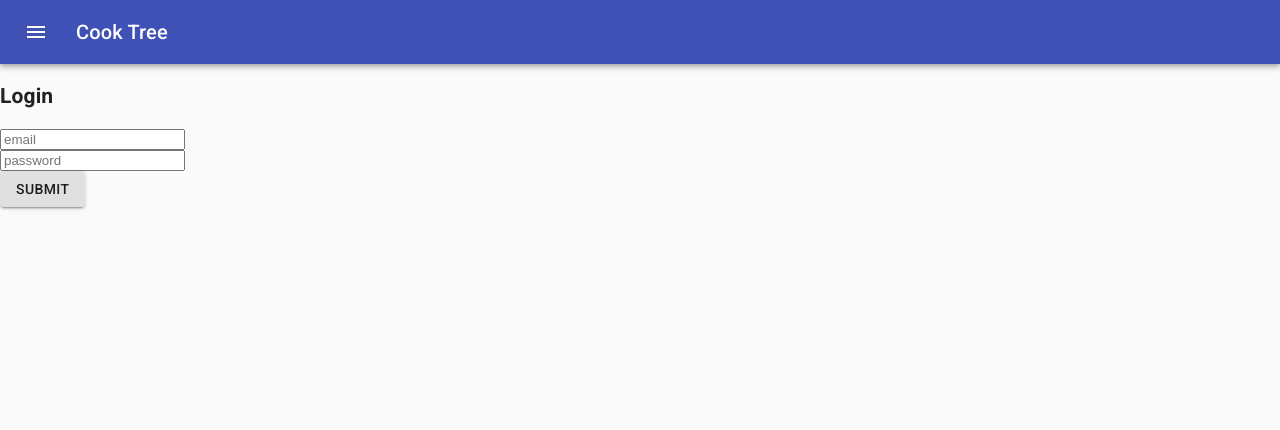
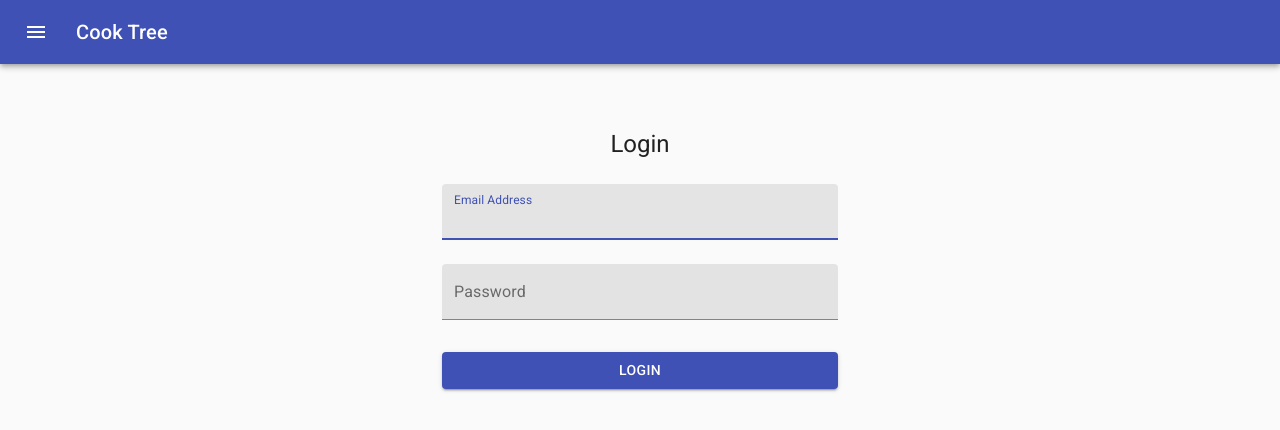
Before and after one commit to davisjustinw/cooktree, a React (Create React App) app in the folder client/: page /login in a window 1280 px wide. Shown: the top 430 px of the page. Built offline with nearby package versions, Linux system fonts and the light colour scheme; no server answers.

Commit message:
login and signup styled

```diff
--- a/client/src/routes/Login.js
+++ b/client/src/routes/Login.js
@@ -1,10 +1,15 @@
 import React, { Component } from 'react'
 import { connect } from 'react-redux'
 import { Redirect } from 'react-router-dom';
-import Button from '@material-ui/core/Button';
 
 import { changeHandler } from '../handlers/form'
 import { submitLogin } from '../actions/auth'
+
+import { withStyles } from '@material-ui/core/styles';
+import Typography from '@material-ui/core/Typography'
+import TextField from '@material-ui/core/TextField'
+import Container from '@material-ui/core/Container'
+import Button from '@material-ui/core/Button'
 
 class Login extends Component {
   constructor(props) {
@@ -23,32 +28,53 @@ class Login extends Component {
   }
 
   render() {
-    const { redirectToReferrer, location } = this.props
+    const { redirectToReferrer, location, classes } = this.props
 
     if (redirectToReferrer === true) {
       const { from } = location.state || { from: { pathname: '/' } }
       return <Redirect to={from} />
     }
     return (
-        <form onSubmit={this.handleSubmit}>
-          <h2>Login</h2>
-          <input
-            onChange={this.handleChange}
-            type='text'
-            name='email'
-            value={this.state.email}
-            placeholder='email'
-          /><br/>
-          <input
-            onChange={this.handleChange}
-            type='text'
-            name='password'
-            value={this.state.password}
-            placeholder='password'
-          /><br/>
+      <Container component="main" maxWidth="xs">
+        <div className={classes.paper}>
+          <Typography component="h1" variant="h5">
+            Login
+          </Typography>
+          <form className={classes.form} onSubmit={this.handleSubmit}>
+            <TextField
+              onChange={this.handleChange}
+              value={this.state.email}
+              variant="filled"
+              margin="normal"
+              fullWidth
+              id="email"
+              label="Email Address"
+              name="email"
+              autoFocus
+            />
 
-          <Button type='submit' variant="contained">Submit</Button>
-        </form>
+            <TextField
+              onChange={this.handleChange}
+              value={this.state.password}
+              variant="filled"
+              margin="normal"
+              fullWidth
+              id="password"
+              label="Password"
+              name="password"
+            />
+            <Button
+              type="submit"
+              fullWidth
+              variant="contained"
+              color="primary"
+              className={classes.submit}
+            >
+              Login
+            </Button>
+          </form>
+        </div>
+      </Container>
     )
   }
 }
@@ -63,4 +89,21 @@ const mapDispatchToProps = (dispatch) => {
   }
 }
 
-export default connect(mapStateToProps, mapDispatchToProps)(Login);
+const useStyles = theme => ({
+  paper: {
+    marginTop: theme.spacing(8),
+    display: 'flex',
+    flexDirection: 'column',
+    alignItems: 'center',
+  },
+
+  form: {
+    width: '100%', // Fix IE 11 issue.
+    marginTop: theme.spacing(1),
+  },
+  submit: {
+    margin: theme.spacing(3, 0, 2),
+  },
+});
+
+export default connect(mapStateToProps, mapDispatchToProps)(withStyles(useStyles)(Login));
--- a/client/src/routes/Signup.js
+++ b/client/src/routes/Signup.js
@@ -2,6 +2,12 @@ import React, { Component } from 'react'
 import { changeHandler } from '../handlers/form'
 import { connect } from 'react-redux'
 import { submitSignup } from '../actions/auth'
+
+import { withStyles } from '@material-ui/core/styles';
+import Typography from '@material-ui/core/Typography'
+import TextField from '@material-ui/core/TextField'
+import Container from '@material-ui/core/Container'
+import Button from '@material-ui/core/Button'
 
 class Signup extends Component {
   constructor() {
@@ -20,34 +26,72 @@ class Signup extends Component {
   }
 
   render() {
+    const { classes } = this.props
     return (
-      <div className='signup'>
-        <h2>Signup</h2>
-        <form onSubmit={this.handleSubmit}>
-          <input
-            onChange={this.handleChange}
-            type='text'
-            name='email'
-            value={this.state.email}
-            placeholder='email'
-          /><br/>
-          <input
-            onChange={this.handleChange}
-            type='text'
-            name='password'
-            value={this.state.password}
-            placeholder='password'
-          /><br/>
-          <input type='submit'/>
-        </form>
+      <Container component="main" maxWidth="xs">
+        <div className={classes.paper}>
+          <Typography component="h1" variant="h5">
+            Sign Up
+          </Typography>
+          <form className={classes.form} onSubmit={this.handleSubmit}>
+            <TextField
+              onChange={this.handleChange}
+              value={this.state.email}
+              variant="filled"
+              margin="normal"
+              fullWidth
+              id="email"
+              label="Email Address"
+              name="email"
+              autoFocus
+            />
 
-      </div> //end login
+            <TextField
+              onChange={this.handleChange}
+              value={this.state.password}
+              variant="filled"
+              margin="normal"
+              fullWidth
+              id="password"
+              label="Password"
+              name="password"
+            />
+            <Button
+              type="submit"
+              fullWidth
+              variant="contained"
+              color="primary"
+              className={classes.submit}
+            >
+              Sign Up
+            </Button>
+          </form>
+        </div>
+      </Container>
+
     )
   }
 }
+
+const useStyles = theme => ({
+  paper: {
+    marginTop: theme.spacing(8),
+    display: 'flex',
+    flexDirection: 'column',
+    alignItems: 'center',
+  },
+
+  form: {
+    width: '100%', // Fix IE 11 issue.
+    marginTop: theme.spacing(1),
+  },
+  submit: {
+    margin: theme.spacing(3, 0, 2),
+  },
+});
 
 const mapDispatchToProps = dispatch => ({
     submitSignup: user => dispatch(submitSignup(user))
 })
 
-export default connect(null, mapDispatchToProps)(Signup);
+export default connect(null, mapDispatchToProps)(withStyles(useStyles)(Signup));
```
